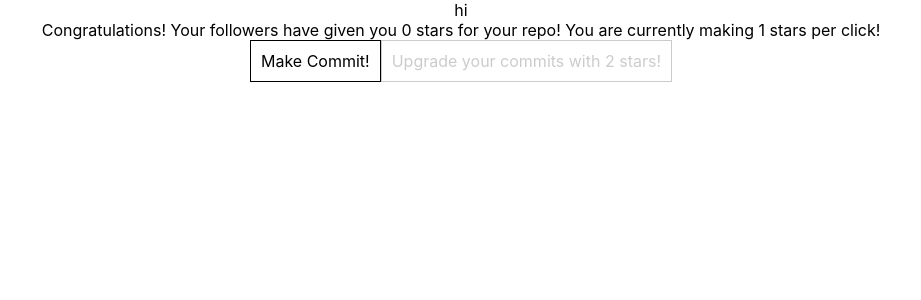
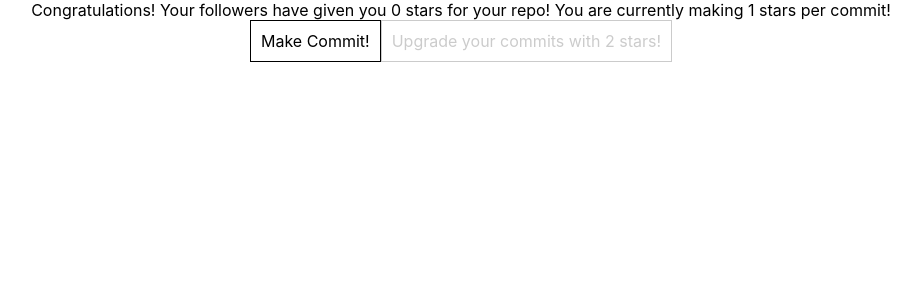
Before and after one commit to razorstorm/IdleHub, a React (Create React App) app: page / in a window 1280 px wide. Shown: the top 300 px of the page, without its empty margins (179-1100 px from the left). Built offline with nearby package versions, Linux system fonts and the light colour scheme.

Commit message:
button animations

```diff
--- a/src/App.css
+++ b/src/App.css
@@ -42,4 +42,30 @@
     padding: 10px;
     width: auto;
     display: inline-block;
+    user-select: none;
+    transition: ease-in-out 0.4s;
+    overflow: hidden;
+    cursor: pointer;
 }
+
+.upgradeButton:hover {
+    background: darkgray;
+    transition: ease-in-out 0.4s;
+    color: white;
+}
+
+.animated {
+    animation: pop-up-keyframes 0.8s;
+}
+
+@keyframes pop-up-keyframes {
+    0% {
+        transform: scale(1);
+    }
+    50% {
+        transform: scale(1.4);
+    }
+    100% {
+        transform: scale(1);
+    }
+}
--- a/src/components/CommitButton.tsx
+++ b/src/components/CommitButton.tsx
@@ -7,9 +7,16 @@ interface Props {
     screen: GameScreen
 }
 
-class CommitButton extends React.Component<Props> {
+interface IState {
+    clicked: boolean;
+}
+
+class CommitButton extends React.Component<Props, IState> {
     constructor(props: Props) {
         super(props);
+        this.state = {
+            clicked: false
+        };
     }
 
     clickHandler() {
@@ -18,9 +25,19 @@ class CommitButton extends React.Component<Props> {
         this.props.screen.forceUpdate();
     }
 
+    onMouseUp() {
+        console.log('asfd');
+        this.setState({ clicked: false });
+    }
+
+    onMouseDown() {
+        this.setState({ clicked: true });
+    }
+
     render(): ReactNode {
+        const className = this.state.clicked ? 'animated upgradeButton' : 'upgradeButton'
         return (
-            <section className="upgradeButton" onClick={this.clickHandler.bind(this)}>
+            <section className={className} onAnimationEnd={this.onMouseUp.bind(this)} onMouseDown={this.onMouseDown.bind(this)} onClick={this.clickHandler.bind(this)}>
                 Make Commit!
             </section>
         );
--- a/src/components/GameScreen.tsx
+++ b/src/components/GameScreen.tsx
@@ -16,7 +16,6 @@ class GameScreen extends React.Component {
     render(): ReactNode {
         return (
             <section>
-                hi
                 <ScoreDisplay {...{ screen: this, stars: player.stars }} />
                 <CommitButton  {...{ screen: this }} />
                 <UpgradeButton  {...{ screen: this }} />
--- a/src/components/ScoreDisplay.tsx
+++ b/src/components/ScoreDisplay.tsx
@@ -16,7 +16,7 @@ class ScoreDisplay extends React.Component<Props> {
             <section>
                 Congratulations! Your followers have given you {this.props.stars} stars for your repo!
 
-                You are currently making {player.starsPerCommit()} stars per click!
+                You are currently making {player.starsPerCommit()} stars per commit!
             </section>
         );
     }
```
